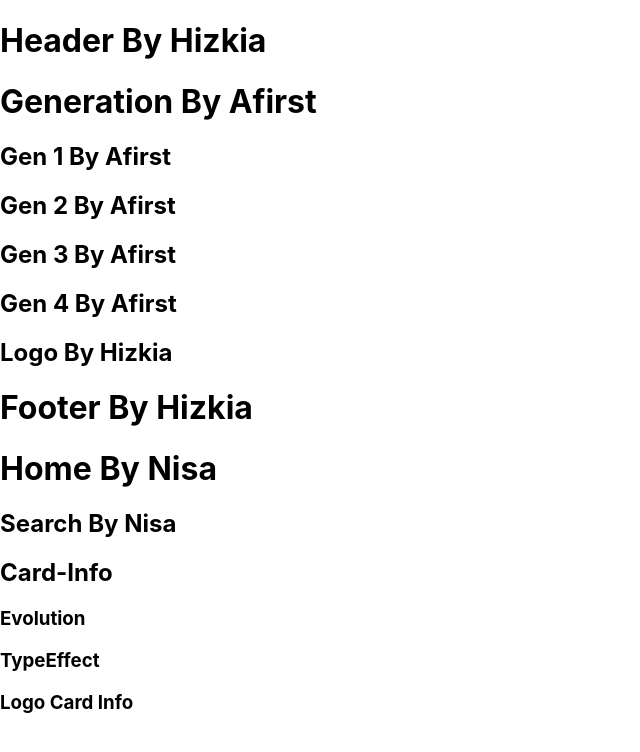
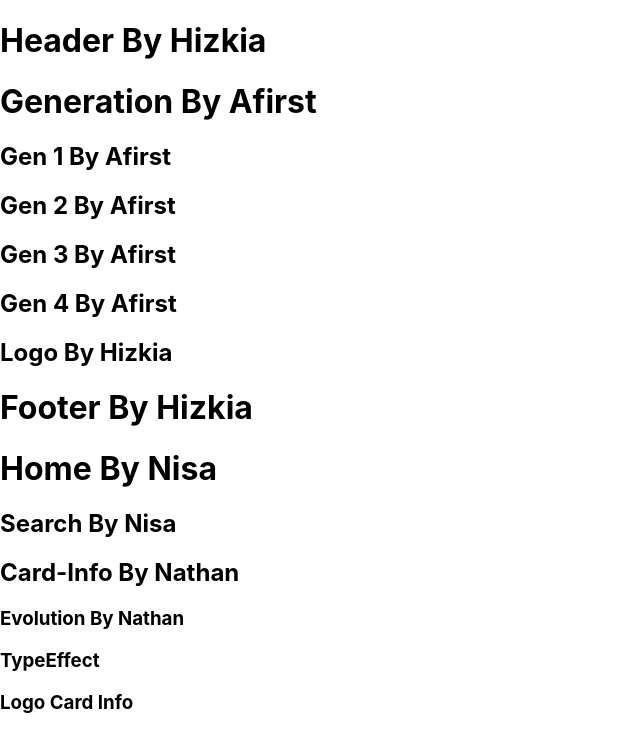
Before and after one commit to HizkiaPalar/KelompokSummer, a React (Create React App) app: page / in a window 1280 px wide. Shown: the top 752 px of the page, without its empty margins (0-640 px from the left). Built offline with nearby package versions, Linux system fonts and the light colour scheme.

Commit message:
add props Card-Info and Evolution

```diff
--- a/src/components/Home/Card-Info/Evolution/index.js
+++ b/src/components/Home/Card-Info/Evolution/index.js
@@ -1,7 +1,7 @@
-const Evolution = () => {
+const Evolution = (props) => {
   return (
     <div>
-      <h3>Evolution</h3>
+      <h3>Evolution {props.text6}</h3>
     </div>
   );
 };
--- a/src/components/Home/Card-Info/index.js
+++ b/src/components/Home/Card-Info/index.js
@@ -1,11 +1,11 @@
 import Evolution from "./Evolution";
 import TypeEffect from "./TypeEffect";
 import Logo from "./Logo";
-const CardInfo = () => {
+const CardInfo = (props) => {
   return (
     <div>
-      <h2>Card-Info</h2>
-      <Evolution />
+      <h2>Card-Info {props.text5} </h2>
+      <Evolution text6="By Nathan" />
       <TypeEffect />
       <Logo/>
     </div>
--- a/src/components/Home/index.js
+++ b/src/components/Home/index.js
@@ -7,7 +7,7 @@ const Home = (props) => {
                 Home {props.text3}
             </h1>
             <Search text4="By Nisa" />
-            <CardInfo/>
+            <CardInfo text5="By Nathan"/>
         </div>
     )
 }
```
